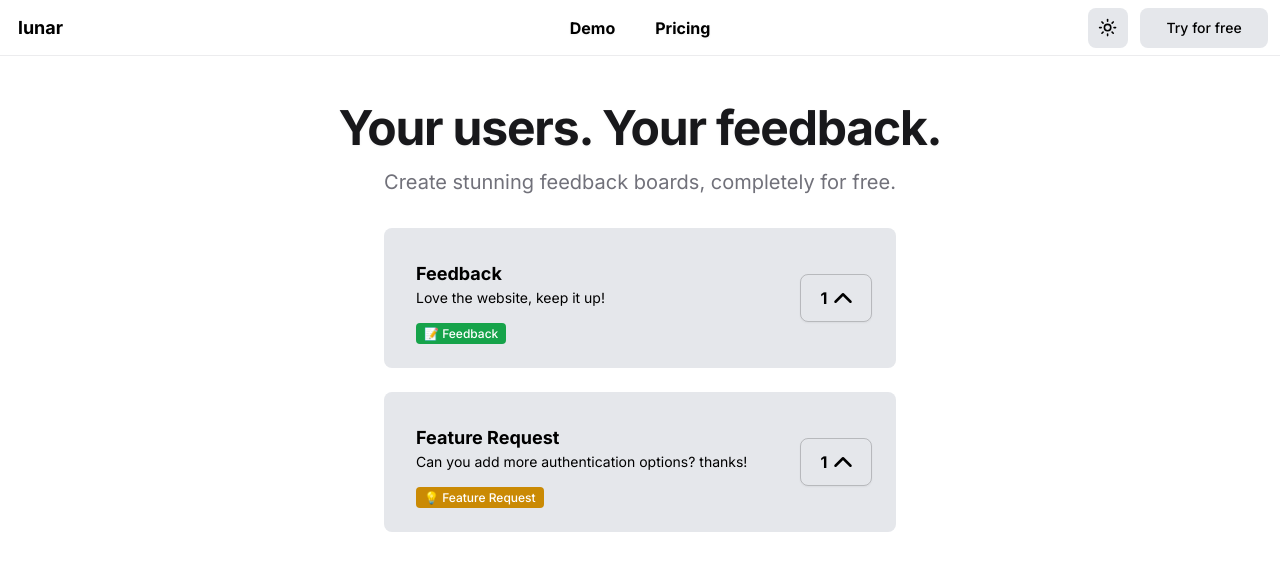
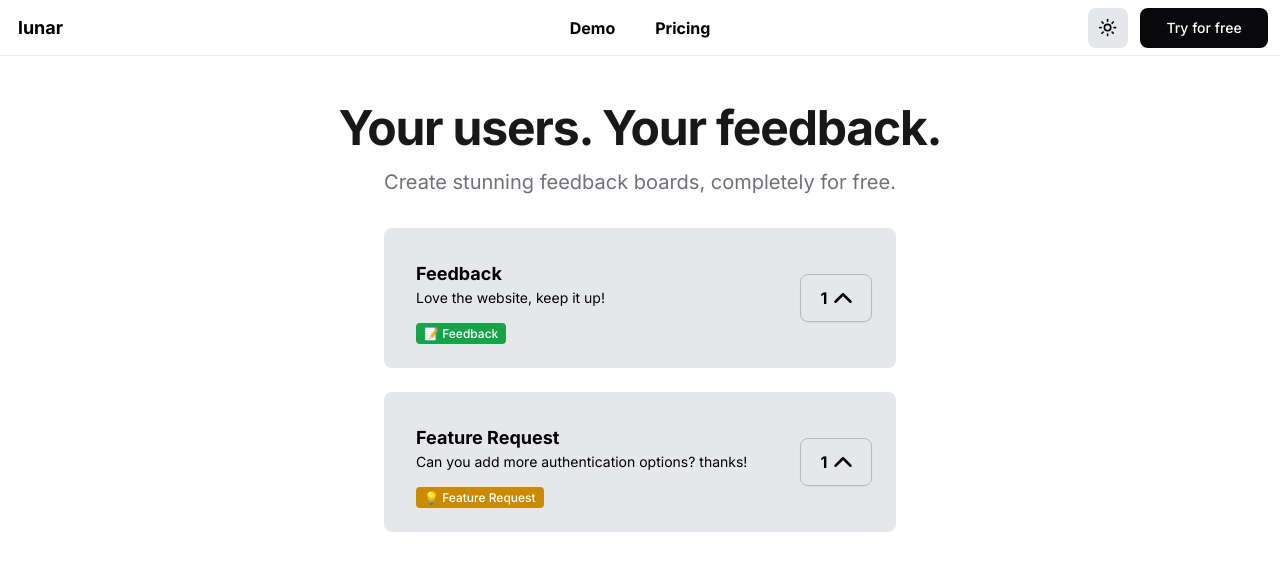
Before and after one commit to ramezj/astralics, a Next.js app in the folder client/: page / in a window 1280 px wide. Shown: the top 570 px of the page. Built offline with nearby package versions, Linux system fonts and the light colour scheme; no server answers.

Commit message:
TryForFree button colors changed

```diff
--- a/client/components/navbar/TryForFree.js
+++ b/client/components/navbar/TryForFree.js
@@ -21,16 +21,16 @@ export const TryForFree = (props) => {
         <>
         <Button className='w-[8rem]
         text-sm
-        bg-gray-200
-        dark:bg-zinc-900
-        dark:hover:bg-zinc-800
-        dark:text-white
+        bg-zinc-950
+        dark:bg-white
+        dark:hover:bg-gray-300
+        dark:text-black
         border
         border-none
         hover:border-black/0
         dark:border-white/10
         dark:hover:border-white/0
-        text-black hover:bg-gray-300 rounded-lg items-center
+        text-white hover:bg-zinc-800 rounded-lg items-center
         duration-200'
         onClick={openModal}>
         {props.title}
```
